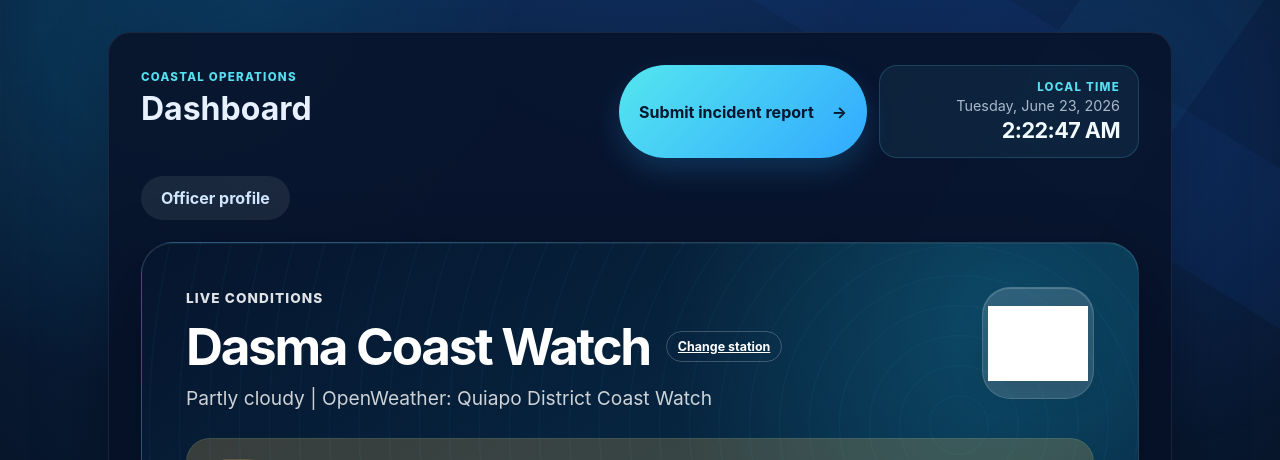
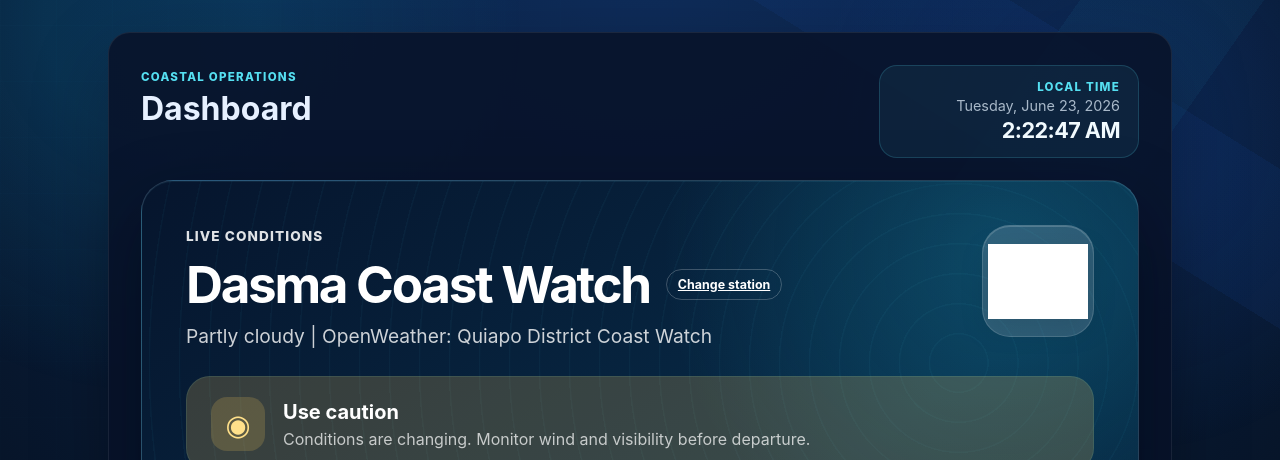
Before and after one commit to maeven-tapa/aquawatch, a Django app: page /dashboard/ in a window 1280 px wide. Shown: the part 87-547 px from the top of the page. Run offline with Django 5.2, Linux system fonts and the light colour scheme; a user stored in the database is signed in; data comes from the database, SQL or seed files in the repository; data that the repository does not hold is empty; grey boxes are pictures that could not be loaded.

Commit message:
patch 10

```diff
--- a/aquawatch/aquawatch_app/static/aquawatch_app/styles.css
+++ b/aquawatch/aquawatch_app/static/aquawatch_app/styles.css
@@ -20,6 +20,7 @@ body {
 .mobile-map-canvas { width: 100%; height: 100%; }
 .map-top-controls { position: absolute; z-index: 3; left: 16px; top: 16px; display: flex; align-items: center; gap: 10px; max-width: calc(100% - 32px); }
 .map-location-button { min-height: 48px; border-radius: 12px; box-shadow: 0 8px 26px rgba(0,0,0,.26); white-space: nowrap; }
+.map-report-button { min-height: 48px; border-radius: 12px; color: #fff; background: linear-gradient(135deg, #ff776d, #e84c68); box-shadow: 0 8px 26px rgba(143,26,53,.3); white-space: nowrap; }
 .map-location-status { padding: 9px 12px; border-radius: 12px; color: #e9f5ff; background: rgba(7,27,51,.9); box-shadow: 0 8px 26px rgba(0,0,0,.2); font-size: .78rem; backdrop-filter: blur(8px); }
 .mobile-map-details { position: absolute; z-index: 4; left: 16px; right: 16px; bottom: 16px; padding: 18px; border-radius: 16px; color: #e6f0ff; background: rgba(8,19,43,.96); border: 1px solid rgba(255,255,255,.1); box-shadow: 0 16px 46px rgba(0,0,0,.38); backdrop-filter: blur(14px); }
 .mobile-map-details[hidden] { display: none; }
@@ -217,20 +218,6 @@ details summary { color: #83d5ff; cursor: pointer; font-weight: 700; }
 }
 
 .dashboard-heading h1 { margin: 4px 0 0; }
-
-.dashboard-heading-side {
-  display: flex;
-  align-items: stretch;
-  justify-content: flex-end;
-  gap: 12px;
-}
-
-.dashboard-report-button {
-  min-width: max-content;
-  gap: 18px;
-  background: linear-gradient(135deg, #55e6ef, #31a9ff);
-  box-shadow: 0 12px 28px rgba(36, 172, 255, 0.2);
-}
 
 .dashboard-kicker,
 .dashboard-clock-label {
@@ -573,8 +560,6 @@ label {
   }
 
   .dashboard-heading { align-items: stretch; flex-direction: column; }
-  .dashboard-heading-side { align-items: stretch; flex-direction: column-reverse; }
-  .dashboard-report-button { justify-content: space-between; }
   .dashboard-clock { min-width: 0; text-align: left; }
   .forecast-scroll { grid-auto-columns: minmax(190px, 78vw); }
   .conditions-card { padding: 24px 18px; border-radius: 24px; }
--- a/aquawatch/aquawatch_app/templates/aquawatch_app/dashboard.html
+++ b/aquawatch/aquawatch_app/templates/aquawatch_app/dashboard.html
@@ -6,16 +6,12 @@
       <span class="dashboard-kicker">Coastal operations</span>
       <h1>Dashboard</h1>
     </div>
-    <div class="dashboard-heading-side">
-      <a class="button dashboard-report-button" href="{% url 'reports' %}">Submit incident report <span aria-hidden="true">&rarr;</span></a>
-      <div class="dashboard-clock" aria-label="Current local date and time">
-        <span class="dashboard-clock-label">Local time</span>
-        <time id="dashboard-date"></time>
-        <strong id="dashboard-time"></strong>
-      </div>
+    <div class="dashboard-clock" aria-label="Current local date and time">
+      <span class="dashboard-clock-label">Local time</span>
+      <time id="dashboard-date"></time>
+      <strong id="dashboard-time"></strong>
     </div>
   </div>
-  <div class="button-row"><a class="button button-secondary" href="{% url 'profile' %}">Officer profile</a></div>
   <section class="conditions-card full-width">
     <div class="conditions-header">
       <div class="conditions-heading-copy">
--- a/aquawatch/aquawatch_app/templates/aquawatch_app/map.html
+++ b/aquawatch/aquawatch_app/templates/aquawatch_app/map.html
@@ -3,6 +3,7 @@
 <section class="mobile-map-shell" aria-label="AquaWatch monitoring map">
   <div id="map" class="mobile-map-canvas"></div>
   <div class="map-top-controls">
+    <a class="button map-report-button" href="{% url 'reports' %}">Submit incident report</a>
     {% if profile.share_location %}<button class="button map-location-button" id="show-my-location" type="button">Show My Location</button>{% else %}<a class="button button-secondary map-location-button" href="{% url 'settings' %}">Enable Location</a>{% endif %}
     <span class="map-location-status" id="location-status">Tap Show My Location to center the map</span>
   </div>
```
Also changed, not shown: aquawatch/aquawatch_app/tests.py (+8 -0 lines).
